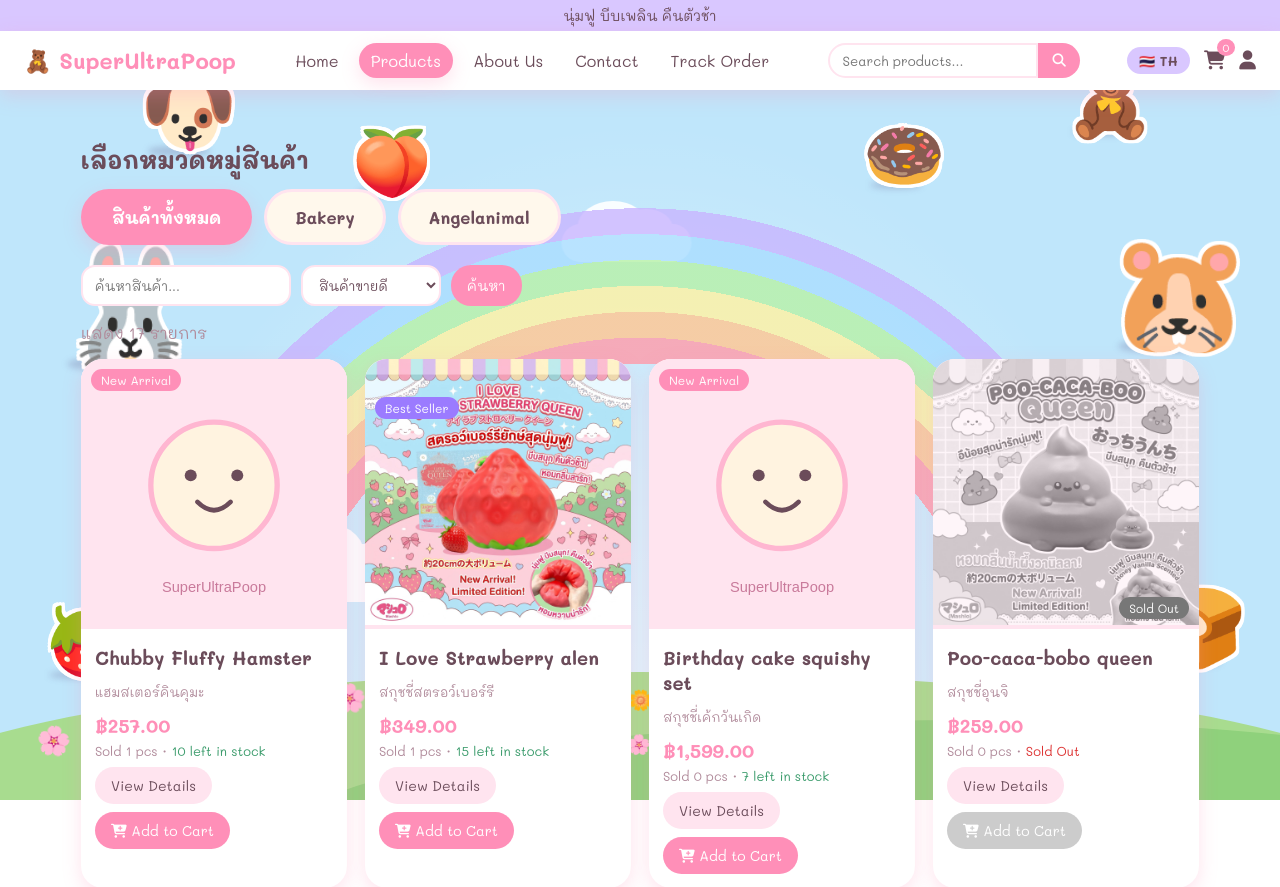
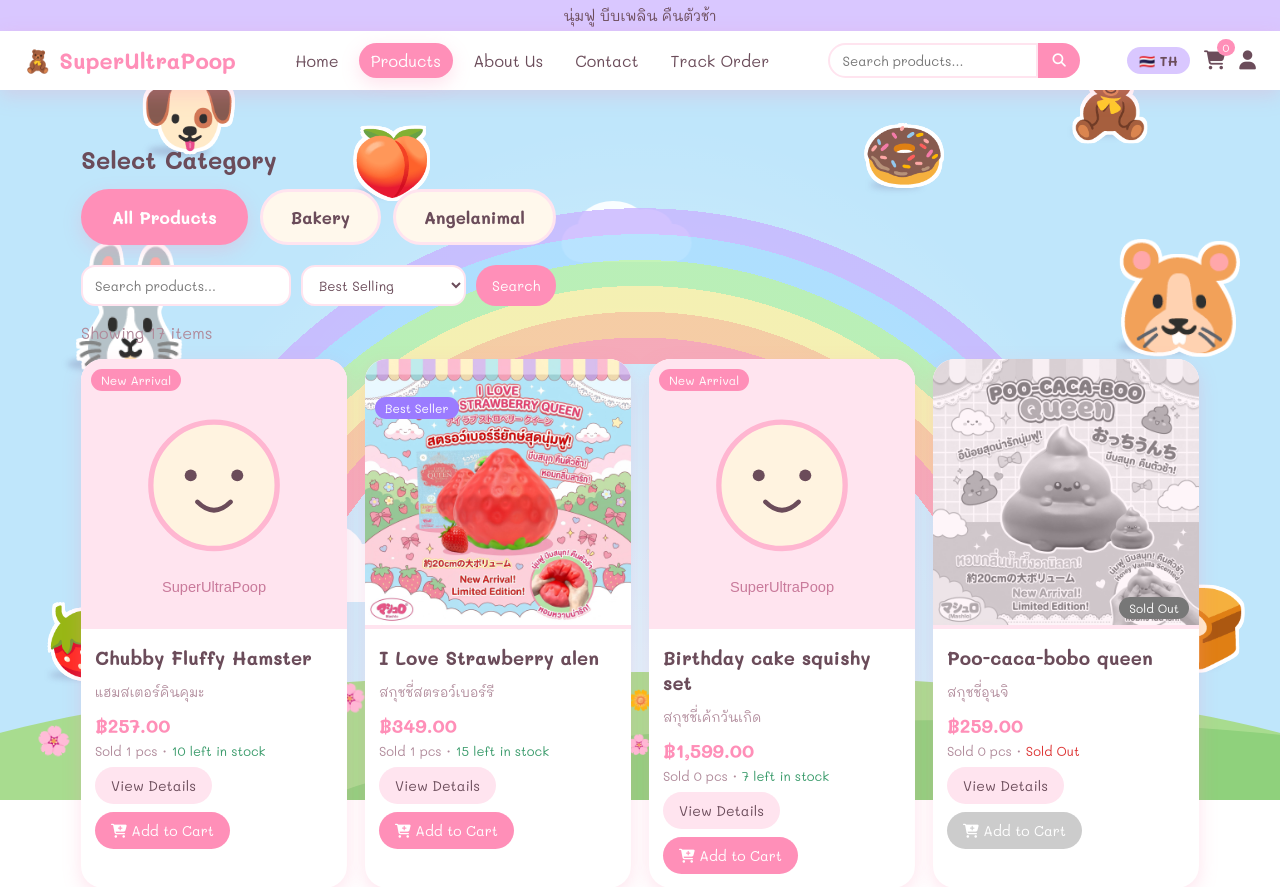
Before and after one commit to OnpriyaOumnat/SuperUltraPoop, a PHP site: page /products.php?lang=en in a window 1280 px wide. Shown: the top 887 px of the page. Run offline with PHP 8.4, Linux system fonts and the light colour scheme; data comes from the database, SQL or seed files in the repository; some libraries are stand-ins or nearby versions.

Commit message:
translate about, contact, and products pages to use translation functions

```diff
--- a/about.php
+++ b/about.php
@@ -1,3 +1,3 @@
-<?php $pageTitle = 'About Us'; require 'includes/header.php'; ?>
-<div class="box"><h1>About Us</h1><p><?= h(setting('store_name')) ?> ร้านสกุชชี่นุ่มฟู บีบแล้วคืนตัวช้า ทั้งสกุชชี่ขนมปังเบเกอรี่และน้องสัตว์เทวดาสุดน่ารัก 🧸</p></div>
+<?php $pageTitle = t('about_title'); require 'includes/header.php'; ?>
+<div class="box"><h1><?= t('about_title') ?></h1><p><?= sprintf(t('about_desc'), h(setting('store_name'))) ?></p></div>
 <?php require 'includes/footer.php'; ?>
--- a/contact.php
+++ b/contact.php
@@ -1,3 +1,3 @@
-<?php $pageTitle = 'Contact'; require 'includes/header.php'; ?>
-<div class="box"><h1>Contact Us</h1><p>โทร: <?= h(setting('contact_phone')) ?></p><p>อีเมล: <?= h(setting('contact_email')) ?></p><p>LINE: <?= h(setting('contact_line')) ?></p></div>
+<?php $pageTitle = t('contact'); require 'includes/header.php'; ?>
+<div class="box"><h1><?= t('contact_title') ?></h1><p><?= t('phone_label') ?>: <?= h(setting('contact_phone')) ?></p><p><?= t('email_label') ?>: <?= h(setting('contact_email')) ?></p><p>LINE: <?= h(setting('contact_line')) ?></p></div>
 <?php require 'includes/footer.php'; ?>
--- a/products.php
+++ b/products.php
@@ -35,9 +35,9 @@
 $st = $pdo->prepare("$sql ORDER BY $orderBy"); $st->execute($args);
 $items = $st->fetchAll();
 ?>
-<h2 class="sec">เลือกหมวดหมู่สินค้า</h2>
-<div class="tabs" aria-label="เลือกหมวดหมู่สินค้า">
-  <a class="tab <?= $cat === 0 ? 'active' : '' ?>" href="<?= h($categoryUrl(0)) ?>" <?= $cat === 0 ? 'aria-current="page"' : '' ?>>สินค้าทั้งหมด</a>
+<h2 class="sec"><?= t('select_category') ?></h2>
+<div class="tabs" aria-label="<?= t('select_category') ?>">
+  <a class="tab <?= $cat === 0 ? 'active' : '' ?>" href="<?= h($categoryUrl(0)) ?>" <?= $cat === 0 ? 'aria-current="page"' : '' ?>><?= t('all_products') ?></a>
   <?php foreach ($categories as $category): ?>
     <a class="tab <?= $cat === (int)$category['id'] ? 'active' : '' ?>"
        href="<?= h($categoryUrl((int)$category['id'])) ?>"
@@ -46,16 +46,16 @@
 </div>
 <form class="filters" method="get">
   <?php if ($cat > 0): ?><input type="hidden" name="cat" value="<?= $cat ?>"><?php endif; ?>
-  <input name="q" value="<?= h($q) ?>" placeholder="ค้นหาสินค้า...">
+  <input name="q" value="<?= h($q) ?>" placeholder="<?= t('search_placeholder') ?>">
   <select name="sort" onchange="this.form.submit()">
-    <option value="best_selling" <?= $sort=='best_selling'?'selected':'' ?>>สินค้าขายดี</option>
-    <option value="new" <?= $sort=='new'?'selected':'' ?>>สินค้ามาใหม่</option>
-    <option value="price_asc" <?= $sort=='price_asc'?'selected':'' ?>>ราคา: ต่ำ → สูง</option>
-    <option value="price_desc" <?= $sort=='price_desc'?'selected':'' ?>>ราคา: สูง → ต่ำ</option>
+    <option value="best_selling" <?= $sort=='best_selling'?'selected':'' ?>><?= t('sort_best') ?></option>
+    <option value="new" <?= $sort=='new'?'selected':'' ?>><?= t('sort_new') ?></option>
+    <option value="price_asc" <?= $sort=='price_asc'?'selected':'' ?>><?= t('sort_price_asc') ?></option>
+    <option value="price_desc" <?= $sort=='price_desc'?'selected':'' ?>><?= t('sort_price_desc') ?></option>
   </select>
-  <button class="btn">ค้นหา</button>
+  <button class="btn"><?= t('search_btn') ?></button>
 </form>
-<p class="muted">แสดง <?= count($items) ?> รายการ</p>
+<p class="muted"><?= sprintf(t('showing_items'), count($items)) ?></p>
 <div class="grid"><?php foreach ($items as $p) product_card($p); ?></div>
-<?php if (!$items): ?><p>ไม่พบสินค้า 🥲</p><?php endif; ?>
+<?php if (!$items): ?><p><?= t('no_products') ?></p><?php endif; ?>
 <?php require 'includes/footer.php'; ?>
```
